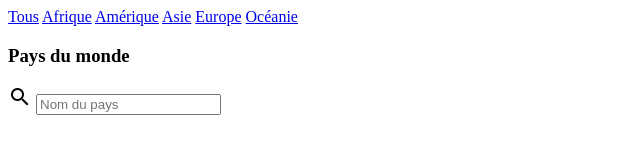
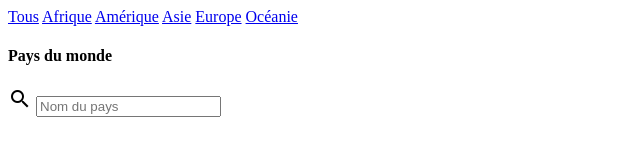
Before and after one commit to Dav3333333/InterroMenuDeroulante, a plain HTML site: page index.html in a window 1280 px wide. Shown: the full height of the page, 0-640 px from the left. Drawn offline with Linux system fonts and the light colour scheme; no server answers.

Commit message:
Update index.html

```diff
--- a/index.html
+++ b/index.html
@@ -29,7 +29,7 @@
         <a class="nav__item text text--sm" href="#europe">Europe</a>
         <a class="nav__item text text--sm" href="#oceania">Océanie</a>
       </nav>
-      <h3>Pays du monde</h3>
+      <h4>Pays du monde</h4>
     </header>
     <form class="search-form">
       <span class="material-icons">search</span>&nbsp;<input
```
